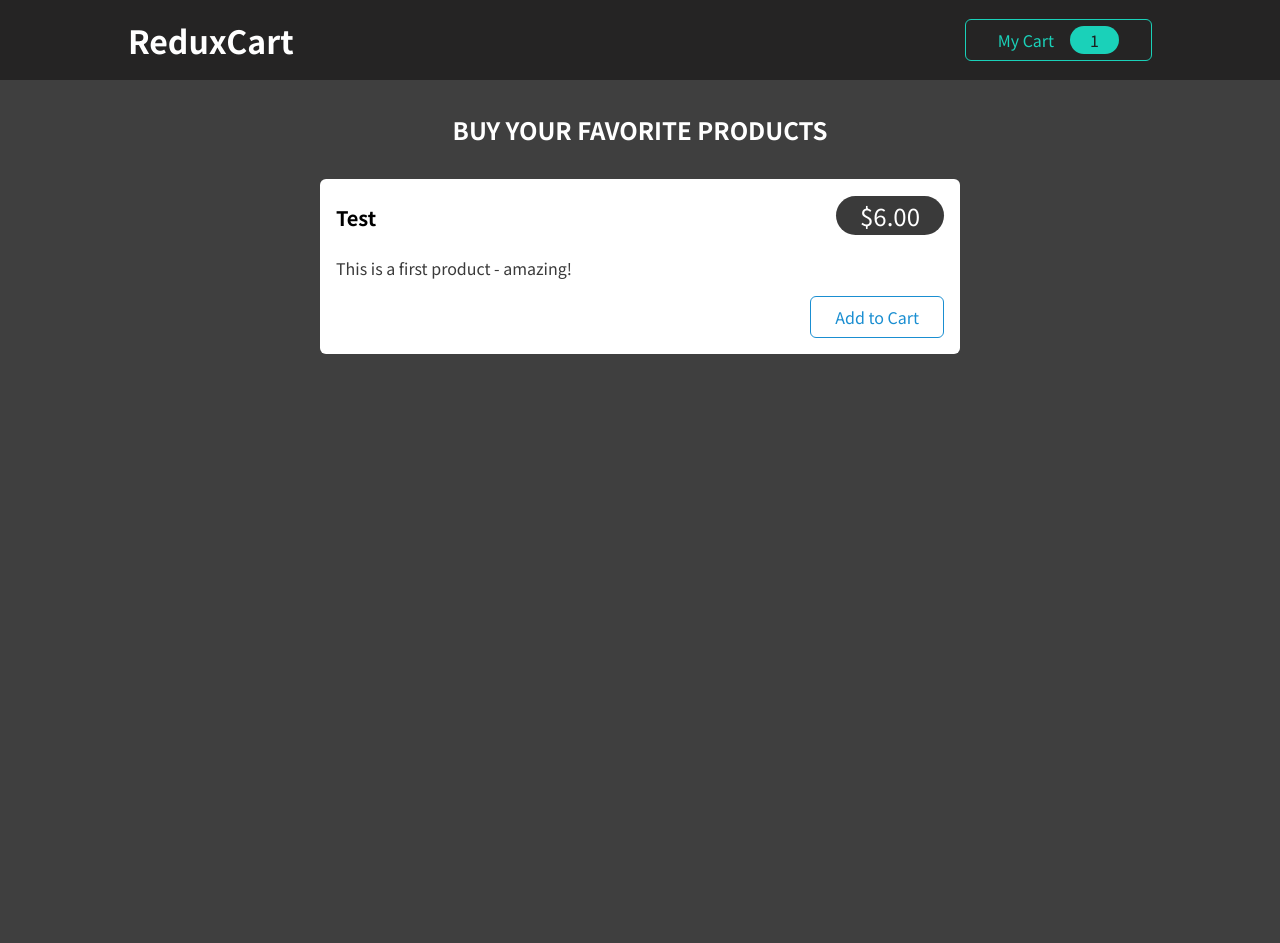
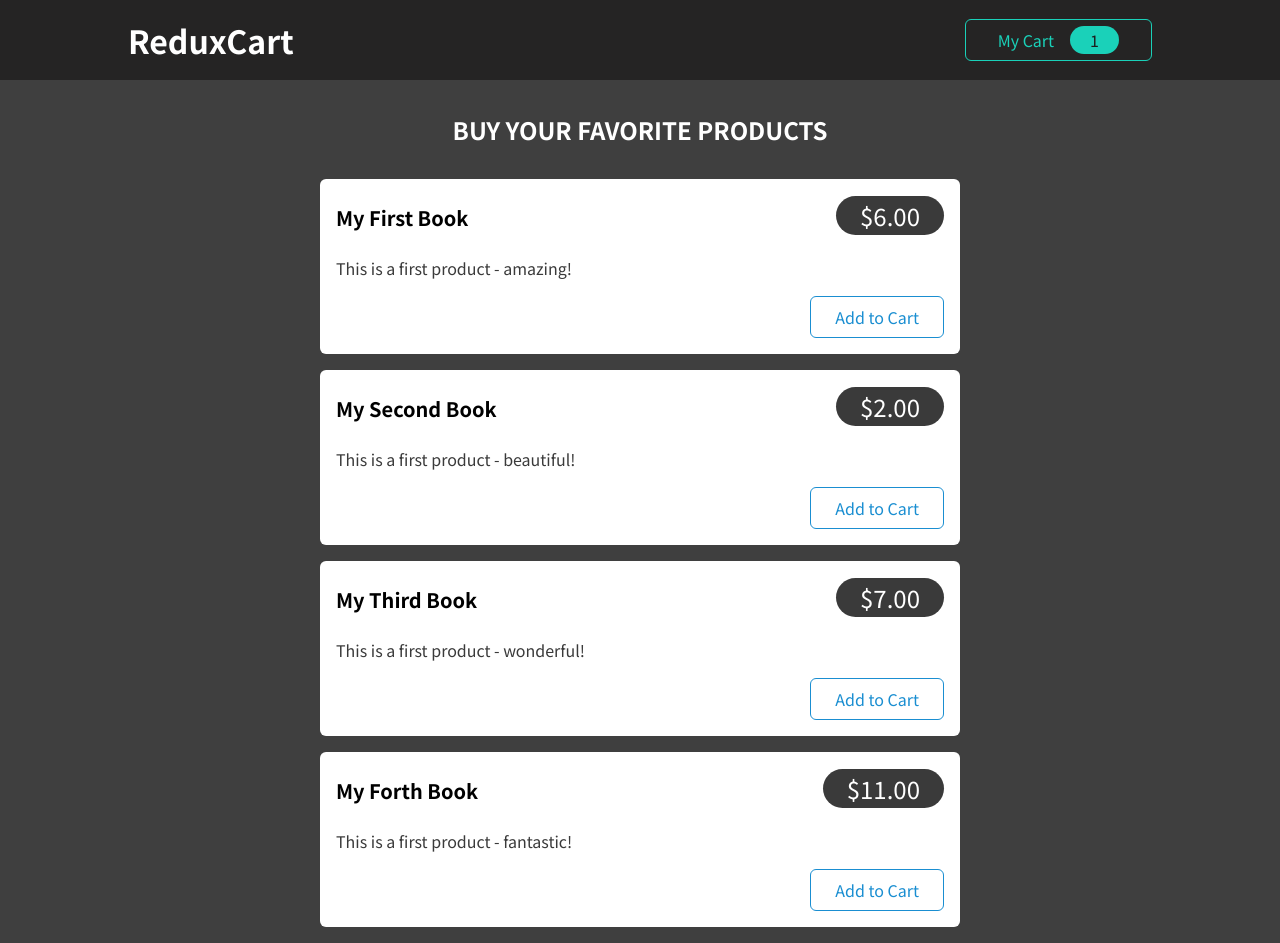
Before and after one commit to cdspaceNoob/React-Readux-Review, a React (Create React App) app: page / in a window 1280 px wide. Before the commit the page ends 800 px from the top, so only its background shows below. Built offline with nearby package versions, Linux system fonts and the light colour scheme.

Commit message:
create DummyData, Data to List with map()

```diff
--- a/src/components/Shop/Products.js
+++ b/src/components/Shop/Products.js
@@ -1,16 +1,48 @@
 import ProductItem from './ProductItem';
 import classes from './Products.module.css';
+
+const DUMMY_PRODUCTS = [
+  {
+    id: "p1",
+    price: 6,
+    title: "My First Book",
+    description: "This is a first product - amazing!"
+  },
+  {
+    id: "p2",
+    price: 2,
+    title: "My Second Book",
+    description: "This is a first product - beautiful!"
+  },
+  {
+    id: "p3",
+    price: 7,
+    title: "My Third Book",
+    description: "This is a first product - wonderful!"
+  },
+  {
+    id: "p4",
+    price: 11,
+    title: "My Forth Book",
+    description: "This is a first product - fantastic!"
+  },
+]
 
 const Products = (props) => {
   return (
     <section className={classes.products}>
       <h2>Buy your favorite products</h2>
       <ul>
-        <ProductItem
-          title='Test'
-          price={6}
-          description='This is a first product - amazing!'
-        />
+        {DUMMY_PRODUCTS.map(product => (
+          <ProductItem
+            //map()을 사용할 때 key 속성이 필수적으로 들어가는 것을 기억하기.
+            key={product.id}
+            title={product.title}
+            price={product.price}
+            description={product.description}
+          />
+        ))}
+
       </ul>
     </section>
   );
```
